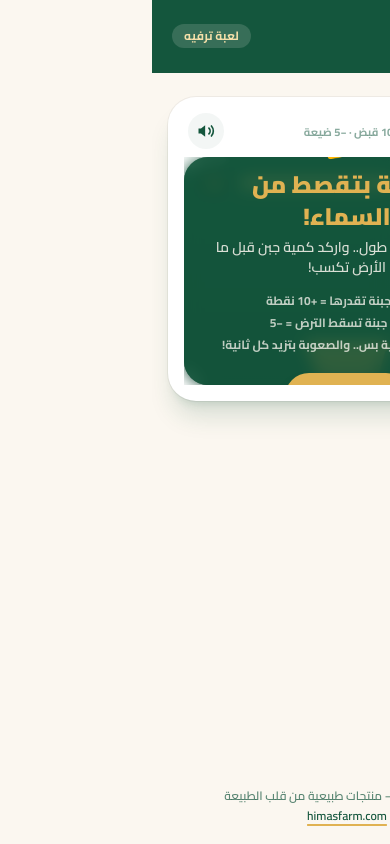
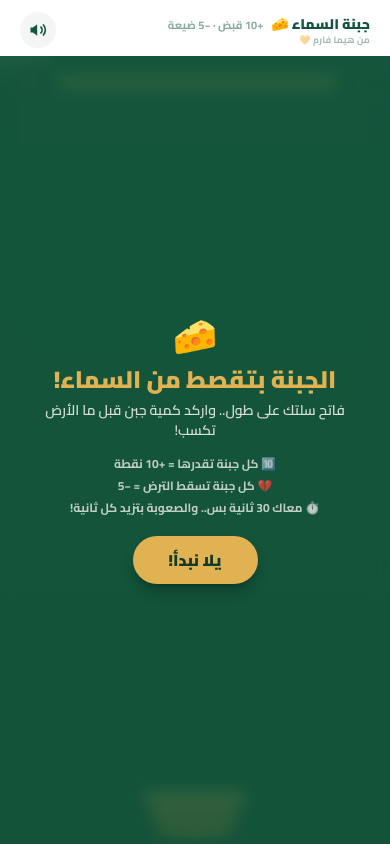
Before and after one commit to ibrahim8ismael/cheese-event-game, a Next.js app: page / in a window 390 px wide. Built offline with nearby package versions, Linux system fonts and the light colour scheme.

Commit message:
feat: make game fullscreen on mobile

```diff
--- a/app/layout.tsx
+++ b/app/layout.tsx
@@ -17,6 +17,7 @@ export const viewport: Viewport = {
   themeColor: "#14563d",
   maximumScale: 1,
   userScalable: false,
+  viewportFit: "cover",
 };
 
 export default function RootLayout({ children }: LayoutProps<"/">) {
--- a/app/page.tsx
+++ b/app/page.tsx
@@ -2,8 +2,8 @@ import CheeseGame from "@/components/game/CheeseGame";
 
 export default function Home() {
   return (
-    <main className="flex min-h-dvh flex-col bg-cream">
-      <header className="bg-brand text-cream">
+    <main className="flex h-dvh min-h-dvh flex-col overflow-hidden bg-cream sm:h-auto sm:min-h-dvh sm:overflow-visible">
+      <header className="hidden bg-brand text-cream sm:block">
         <div className="mx-auto flex w-full max-w-xl items-center justify-between px-5 py-4">
           <div className="flex items-center gap-2">
             <svg viewBox="0 0 64 64" className="h-8 w-8" aria-hidden="true">
@@ -26,11 +26,11 @@ export default function Home() {
         </div>
       </header>
 
-      <section className="mx-auto w-full max-w-xl flex-1 px-4 py-6">
+      <section className="mx-auto flex min-h-0 w-full max-w-xl flex-1 px-0 py-0 sm:px-4 sm:py-6">
         <CheeseGame />
       </section>
 
-      <footer className="px-5 py-5 text-center text-xs font-semibold text-brand/70">
+      <footer className="hidden px-5 py-5 text-center text-xs font-semibold text-brand/70 sm:block">
         <p className="mb-1">من هيما فارم — منتجات طبيعية من قلب الطبيعة</p>
         <a
           href="https://himasfarm.com"
--- a/components/game/CheeseCourt.tsx
+++ b/components/game/CheeseCourt.tsx
@@ -1,6 +1,6 @@
 "use client";
 
-import { useEffect, useRef } from "react";
+import { useEffect, useRef, useState } from "react";
 import { sfx } from "@/lib/sound";
 import {
   CATCH_POINTS,
@@ -11,14 +11,31 @@ import {
   spawnIntervalAt,
 } from "@/lib/game";
 
-/* ─── هندسة المسرح (viewBox 0..1000 × 0..700) ─── */
+/* ─── هندسة المسرح: العرض ثابت (0..1000) والطول بيتغير مع الشاشة ─── */
 const STAGE_W = 1000;
-const CATCH_Y = 570; // خط التقاط البقر الرم البقر
+const DEFAULT_H = 700;
+const MIN_H = 200;
 const CATCH_HALF = 105; // نصف سعة السلة للقبض
-const BASKET_Y = 596;
-const FLOOR_Y = 690; // تفشل الجبنة بعد السلة بس بتيجي الأرض
 const ENT_MAX = 12;
 const FLOAT_MAX = 6;
+
+interface CourtGeo {
+  H: number;
+  catchY: number;
+  basketY: number;
+  floorY: number;
+}
+
+/** هندسة عمودية ديناميكية: السلة/خط الالتقاط/الأرض بترتفع للأسفل مهما طال الشاشة */
+function geoFor(H: number): CourtGeo {
+  const clamped = Math.max(MIN_H, Math.round(H));
+  return {
+    H: clamped,
+    catchY: clamped - 130,
+    basketY: clamped - 104,
+    floorY: clamped - 10,
+  };
+}
 
 interface Ent {
   active: boolean;
@@ -101,6 +118,11 @@ export function CheeseCourt({
   const runningRef = useRef(running);
   runningRef.current = running;
 
+  /* ارتفاع المسرح الحقيقي — الـ viewBox بيتحرك مع نسبة شاشة الموبايل */
+  const [svgH, setSvgH] = useState(DEFAULT_H);
+  const vhRef = useRef(DEFAULT_H);
+  const geoNow = () => geoFor(vhRef.current);
+
   /* ─── الالتقاط والضياع ─── */
   const doCatch = (x: number) => {
     scoreRef.current += CATCH_POINTS;
@@ -108,7 +130,7 @@ export function CheeseCourt({
     bounceStartRef.current = performance.now();
     sfx.pop(Math.min(streakRef.current - 1, 8));
     onCatch(scoreRef.current);
-    spawnFloat(x, 512, `+${CATCH_POINTS}`, "#8ef0b2");
+    spawnFloat(x, geoNow().catchY - 58, `+${CATCH_POINTS}`, "#8ef0b2");
   };
 
   const doMiss = (x: number) => {
@@ -119,7 +141,7 @@ export function CheeseCourt({
     streakRef.current = 0;
     sfx.fail();
     onMiss(scoreRef.current);
-    spawnFloat(x, 660, `\u2212${MISS_PENALTY}`, "#ff9d9d");
+    spawnFloat(x, geoNow().floorY - 30, `\u2212${MISS_PENALTY}`, "#ff9d9d");
   };
 
   const spawnFloat = (x: number, y: number, text: string, fill: string) => {
@@ -144,12 +166,13 @@ export function CheeseCourt({
     const slot = freeSlotsRef.current.pop();
     if (slot === undefined) return;
     const power = difficultyAt(elapsedRef.current, roundSeconds);
+    const speedK = geoNow().H / DEFAULT_H; // تطبيع السرعة مع طول الشاشة (الإحساس ثابت)
     entsRef.current.push({
       active: true,
       slot,
       x: 90 + Math.random() * 820,
       y: -50,
-      vy: fallSpeedAt(power) * (0.9 + Math.random() * 0.25),
+      vy: fallSpeedAt(power) * (0.9 + Math.random() * 0.25) * speedK,
       rot: Math.random() * 360,
       vr: Math.random() * 140 - 70,
       swayAmp: 18 + Math.random() * 26,
@@ -159,6 +182,26 @@ export function CheeseCourt({
       settled: false,
     });
   };
+
+  /* ─── قياس المسرح: الـ viewBox بيمشي على نسبة الشاشة (لعبة بتملى الطول) ─── */
+  useEffect(() => {
+    const el = stageRef.current;
+    if (!el) return;
+    const measure = () => {
+      const rect = el.getBoundingClientRect();
+      if (rect.width <= 0 || rect.height <= 0) return;
+      const nextH = Math.max(
+        MIN_H,
+        Math.round((rect.height / rect.width) * STAGE_W),
+      );
+      vhRef.current = nextH;
+      setSvgH(nextH);
+    };
+    measure();
+    const ro = new ResizeObserver(measure);
+    ro.observe(el);
+    return () => ro.disconnect();
+  }, []);
 
   /* ─── حلقة اللعبة ─── */
   useEffect(() => {
@@ -217,6 +260,7 @@ export function CheeseCourt({
       elapsedRef.current += dt;
 
       const power = difficultyAt(elapsedRef.current, roundSeconds);
+      const G = geoNow(); // هندسة اللقطة الحالية (بتتقري كل فريم)
 
       /* توليد الجبنة بمنحنى يقل فترة مع الوقت */
       spawnAtRef.current -= dt;
@@ -244,7 +288,7 @@ export function CheeseCourt({
         bounceAge < 170 ? 1 + 0.17 * (1 - bounceAge / 170) : 1;
       basketRef.current?.setAttribute(
         "transform",
-        `translate(${bxRef.current} ${BASKET_Y}) scale(${scale})`,
+        `translate(${bxRef.current} ${G.basketY}) scale(${scale})`,
       );
 
       /* تحديث الجبنة */
@@ -271,8 +315,8 @@ export function CheeseCourt({
         /* خط الالتقاط */
         if (
           !e.settled &&
-          e.y >= CATCH_Y - 10 &&
-          e.y <= CATCH_Y + 56 &&
+          e.y >= G.catchY - 10 &&
+          e.y <= G.catchY + 56 &&
           Math.abs(swayX - bxRef.current) <= CATCH_HALF
         ) {
           e.active = false;
@@ -283,8 +327,8 @@ export function CheeseCourt({
           continue;
         }
         /* عدت السلة → هتعدي على الأرض (اطمن يا حبيبي) */
-        if (e.y > CATCH_Y + 56) e.settled = true;
-        if (e.y > FLOOR_Y) {
+        if (e.y > G.catchY + 56) e.settled = true;
+        if (e.y > G.floorY) {
           e.active = false;
           if (!e.settled) e.settled = true;
           doMiss(swayX);
@@ -370,25 +414,28 @@ export function CheeseCourt({
     followPointer(e.clientX);
   };
 
+  /* هندسة العرض الحالية (للـ JSX الثابت) */
+  const G = geoFor(svgH);
+
   return (
     <div
       ref={stageRef}
-      className="stage relative w-full cursor-grab"
+      className="stage relative h-full w-full cursor-grab"
       onPointerDown={onPointerDown}
       onPointerMove={onPointerMove}
     >
       <svg
-        viewBox="0 0 1000 700"
-        className="block h-auto w-full"
+        viewBox={`0 0 ${STAGE_W} ${G.H}`}
+        className="absolute inset-0 h-full w-full"
         aria-hidden="true"
       >
         {/* غيوم خفيفة بتمشي براحتها */}
-        <g ref={cloudARef} className="cloud-a" opacity={0.14} transform="translate(180 120)">
+        <g ref={cloudARef} className="cloud-a" opacity={0.14} transform={`translate(180 ${Math.round(G.H * 0.17)})`}>
           <ellipse cx={0} cy={0} rx={95} ry={34} fill="#fbf7f0" />
           <ellipse cx={70} cy={10} rx={70} ry={24} fill="#fbf7f0" />
           <ellipse cx={-60} cy={14} rx={60} ry={20} fill="#fbf7f0" />
         </g>
-        <g ref={cloudBRef} className="cloud-slower" opacity={0.1} transform="translate(700 210)">
+        <g ref={cloudBRef} className="cloud-slower" opacity={0.1} transform={`translate(700 ${Math.round(G.H * 0.3)})`}>
           <ellipse cx={0} cy={0} rx={120} ry={38} fill="#fbf7f0" />
           <ellipse cx={90} cy={12} rx={70} ry={22} fill="#fbf7f0" />
           <ellipse cx={-80} cy={16} rx={65} ry={20} fill="#fbf7f0" />
@@ -428,7 +475,7 @@ export function CheeseCourt({
         ))}
 
         {/* السلة */}
-        <g ref={basketRef} transform={`translate(${STAGE_W / 2} ${BASKET_Y})`}>
+        <g ref={basketRef} transform={`translate(${STAGE_W / 2} ${G.basketY})`}>
           <path
             d="M -120,-14 H 120 L 94,78 Q 0,96 -94,78 Z"
             fill="#c98a3b"
@@ -459,8 +506,8 @@ export function CheeseCourt({
         {/* الأرضية */}
         <rect
           x={0}
-          y={696}
-          width={1000}
+          y={G.H - 4}
+          width={STAGE_W}
           height={10}
           fill="#123b2a"
           opacity={0.55}
--- a/components/game/CheeseGame.tsx
+++ b/components/game/CheeseGame.tsx
@@ -105,13 +105,18 @@ export function CheeseGame() {
   };
 
   return (
-    <div className="overflow-hidden rounded-[28px] bg-white shadow-xl shadow-brand/15 ring-1 ring-black/5">
-      {/* رأس اللعبة: الاسم وزر الصوت */}
-      <div className="mt-4 flex items-center justify-between px-5">
-        <div className="flex items-baseline gap-2">
-          <p className="text-sm font-black text-brand">جبنة السماء 🧀</p>
-          <p className="text-[11px] font-bold text-brand/50">
-            +10 قبض · −5 ضيعة
+    <div className="flex h-full min-h-0 w-full flex-col overflow-hidden bg-white shadow-xl shadow-brand/15 sm:rounded-[28px] sm:ring-1 sm:ring-black/5">
+      {/* رأس اللعبة: الاسم + براند مصغر + زر الصوت */}
+      <div className="flex items-center justify-between px-5 pb-2 pt-[max(0.75rem,env(safe-area-inset-top))]">
+        <div className="leading-tight">
+          <div className="flex items-baseline gap-2">
+            <p className="text-sm font-black text-brand">جبنة السماء 🧀</p>
+            <p className="text-[11px] font-bold text-brand/50">
+              +10 قبض · −5 ضيعة
+            </p>
+          </div>
+          <p className="text-[9px] font-bold tracking-wide text-brand/40">
+            من هيما فارم 🧡
           </p>
         </div>
         <button
@@ -134,8 +139,8 @@ export function CheeseGame() {
         </button>
       </div>
 
-      {/* المسرح */}
-      <div className="relative mx-4 mb-4 mt-2 overflow-hidden rounded-3xl bg-gradient-to-b from-brand to-brand-deep">
+      {/* المسرح — بياخد الطول كله على الموبايل */}
+      <div className="relative mx-0 min-h-0 flex-1 overflow-hidden bg-gradient-to-b from-brand to-brand-deep sm:mx-4 sm:mb-4 sm:rounded-3xl">
         <CheeseCourt
           running={phase === "running"}
           roundSeconds={roundSeconds}
@@ -189,9 +194,9 @@ export function CheeseGame() {
 
         {/* النتيجة النهائية */}
         {phase === "final" && finalVerdict ? (
-          <div className="absolute inset-0 flex flex-col items-center justify-center overflow-y-auto bg-brand/85 p-6 py-8 text-center backdrop-blur-sm">
+          <div className="absolute inset-0 flex flex-col overflow-y-auto bg-brand/85 p-6 py-8 text-center backdrop-blur-sm">
             {leadStatus === "done" ? (
-              <div className="anim-rise w-full max-w-sm">
+              <div className="anim-rise mx-auto my-auto w-full max-w-sm">
                 <p className="mb-2 text-4xl">🎉</p>
                 <p className="mb-1 text-2xl font-black text-gold">
                   تم التسجيل يا {leadName}!
@@ -211,7 +216,7 @@ export function CheeseGame() {
                 </p>
               </div>
             ) : (
-              <div className="anim-rise w-full max-w-sm">
+              <div className="anim-rise mx-auto my-auto w-full max-w-sm">
                 <p className="mb-1 text-sm font-bold text-gold-soft">
                   نتيجتك النهائية
                 </p>
```
